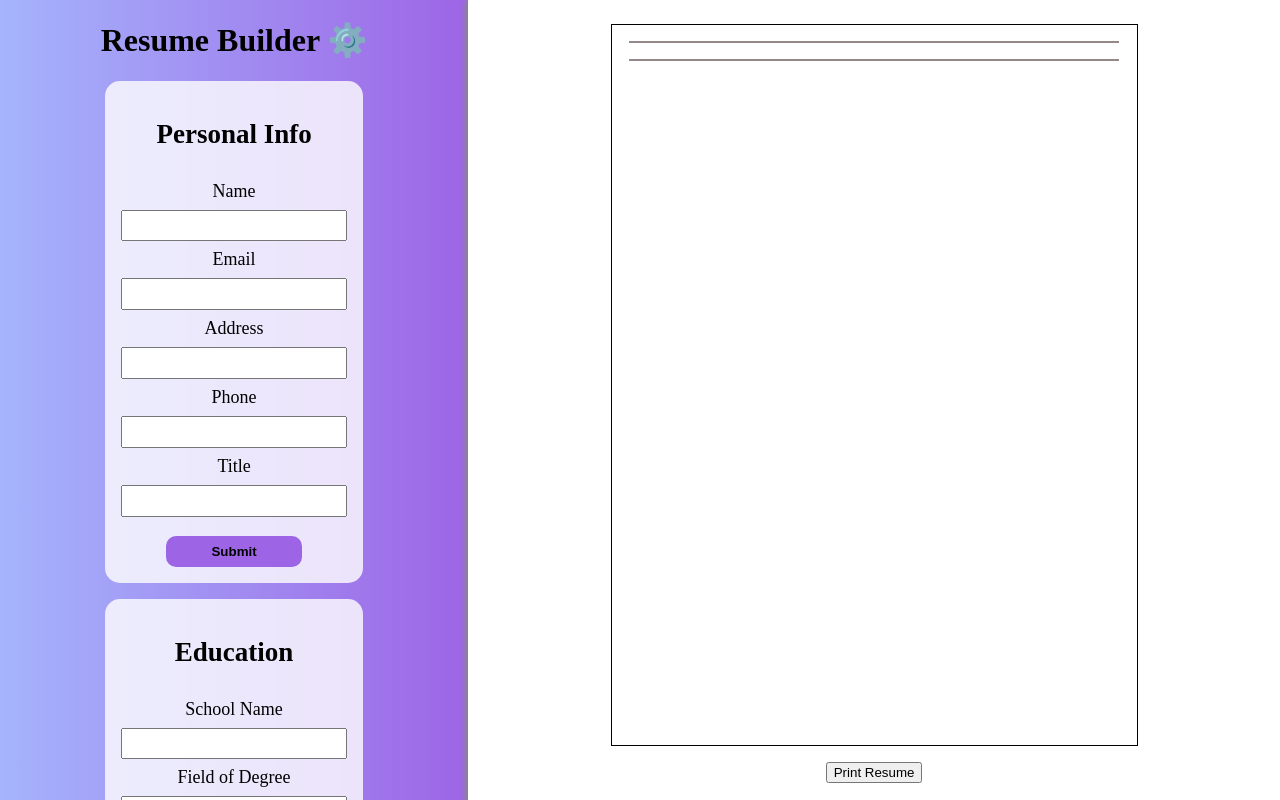
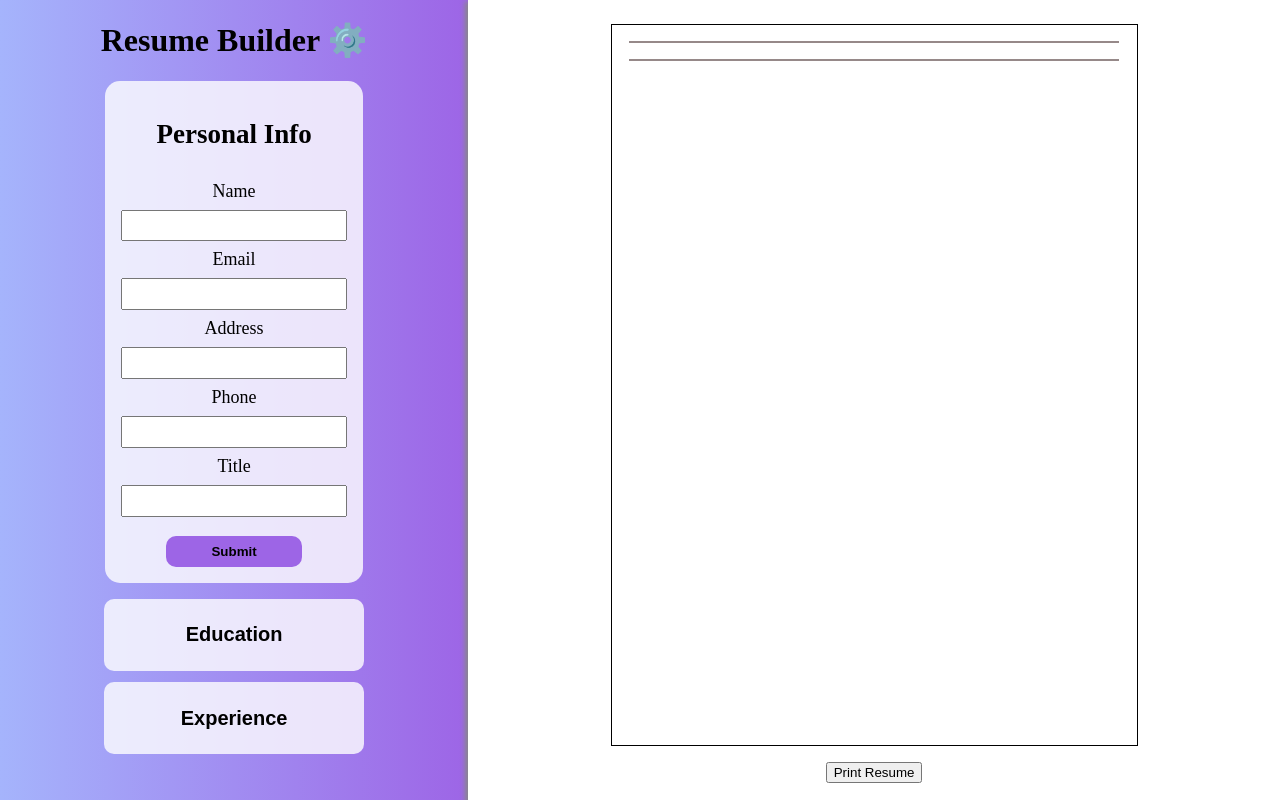
Before and after one commit to NedimM24/resume-builder, a React (Vite) app: page / in a window 1280 px wide. Shown: the top 800 px of the page. Built offline with nearby package versions, Linux system fonts and the light colour scheme; a web font is replaced by a local one.

Commit message:
Styled accordions
matched backround color, width and border radius

```diff
--- a/src/components/ResumeBuilder.jsx
+++ b/src/components/ResumeBuilder.jsx
@@ -101,19 +101,26 @@ function ResumeBuilder({setResume}){
         <PersonalInfo
           personalInfo={personalInfo}
           setPersonalInfo={setPersonalInfo}
-          handlePersonalSubmit={handlePersonalSubmit} />
+          handlePersonalSubmit={handlePersonalSubmit}
+          isActive={activeIndex === 0}
+          onShow={() => setActiveIndex(0)}
+          />
+
 
         <Education
           education={education} setEducation={setEducation}
           handleEducationSubmit={handleEducationSubmit}
-          isActive={activeIndex === 0}
-          onShow={() => setActiveIndex(0)}
+          isActive={activeIndex === 1}
+          onShow={() => setActiveIndex(1)}
           />
 
         <Experience
           experience={experience}
           setExperience={setExperience}
-          handleExperienceSubmit={handleExperienceSubmit} />
+          handleExperienceSubmit={handleExperienceSubmit}
+          isActive={activeIndex === 2}
+          onShow={() => setActiveIndex(2)}
+          />
       </div>
     </>
   )
--- a/src/components/resumebuilder-children/Education.jsx
+++ b/src/components/resumebuilder-children/Education.jsx
@@ -43,8 +43,8 @@ function Education({education, setEducation, handleEducationSubmit, isActive, on
                 <button className="form-btn" type="submit">Submit</button>
             </form>
             ) : (
-                <button onClick={onShow}>
-                    Expand
+                <button className="accordion" onClick={onShow}>
+                    <h2>Education</h2>
                 </button>
             )}
 
--- a/src/components/resumebuilder-children/Experience.jsx
+++ b/src/components/resumebuilder-children/Experience.jsx
@@ -1,4 +1,4 @@
-function Experience({experience, setExperience, handleExperienceSubmit}){
+function Experience({experience, setExperience, handleExperienceSubmit, isActive, onShow}){
 
     const handleChange = (e) => {
         const {name, value} = e.target
@@ -11,7 +11,8 @@ function Experience({experience, setExperience, handleExperienceSubmit}){
 
     return(
         <>
-            <form className="form experience-form" onSubmit={handleExperienceSubmit} action="">
+            {isActive ? (
+                <form className="form experience-form" onSubmit={handleExperienceSubmit} action="">
                 <h2>Experience</h2>
                 <label>Company Name</label>
                 <input
@@ -60,6 +61,12 @@ function Experience({experience, setExperience, handleExperienceSubmit}){
 
                 <button className="form-btn" type="submit">Submit</button>
             </form>
+            ) : (
+                <button className="accordion" onClick={onShow}>
+                    <h2>Experience</h2>
+                </button>
+            )}
+
         </>
     )
 
--- a/src/components/resumebuilder-children/PersonalInfo.jsx
+++ b/src/components/resumebuilder-children/PersonalInfo.jsx
@@ -1,4 +1,4 @@
-function PersonalInfo({personalInfo, setPersonalInfo, handlePersonalSubmit}){
+function PersonalInfo({personalInfo, setPersonalInfo, handlePersonalSubmit, isActive, onShow}){
 
     const handleChange = (e) => {
         const {name, value} = e.target
@@ -10,7 +10,8 @@ function PersonalInfo({personalInfo, setPersonalInfo, handlePersonalSubmit}){
     }
     return(
         <>
-            <form className="form personal-form" onSubmit={handlePersonalSubmit} action="">
+            {isActive ? (
+                <form className="form personal-form" onSubmit={handlePersonalSubmit} action="">
                 <h2>Personal Info</h2>
                 <label>Name</label>
                 <input
@@ -59,6 +60,12 @@ function PersonalInfo({personalInfo, setPersonalInfo, handlePersonalSubmit}){
 
                 <button className="form-btn" type="submit">Submit</button>
             </form>
+            ) : (
+                <button className="accordion" onClick={onShow}>
+                    <h2>Personal Info</h2>
+                </button>
+            )}
+
         </>
     )
 }
--- a/src/index.css
+++ b/src/index.css
@@ -35,6 +35,7 @@
     width: 100%;
     gap: .5rem;
     margin-bottom: 1rem;
+    margin-top: 1rem;
 }
 
 input{
@@ -103,3 +104,21 @@ h5{
     padding-left: 1rem;
     padding-right: 1rem;
 }
+
+.accordion{
+
+    display: flex;
+    justify-self: center;
+    justify-content: center;
+
+    background-color:  rgba(255, 255, 255, 0.8);
+    border: none;
+    padding: .5rem;
+    border-radius: 10px;
+    width: 115%;
+    margin-top: .7rem;
+}
+
+.accordion:hover{
+    transform: scale(1.05);
+}
```
